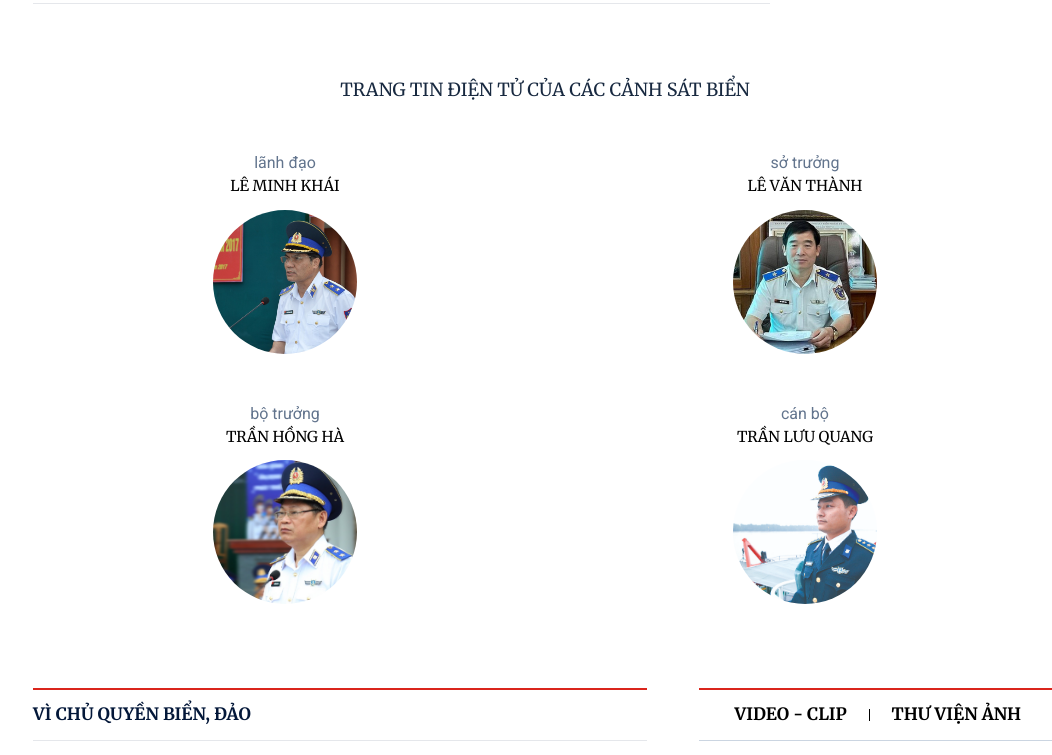
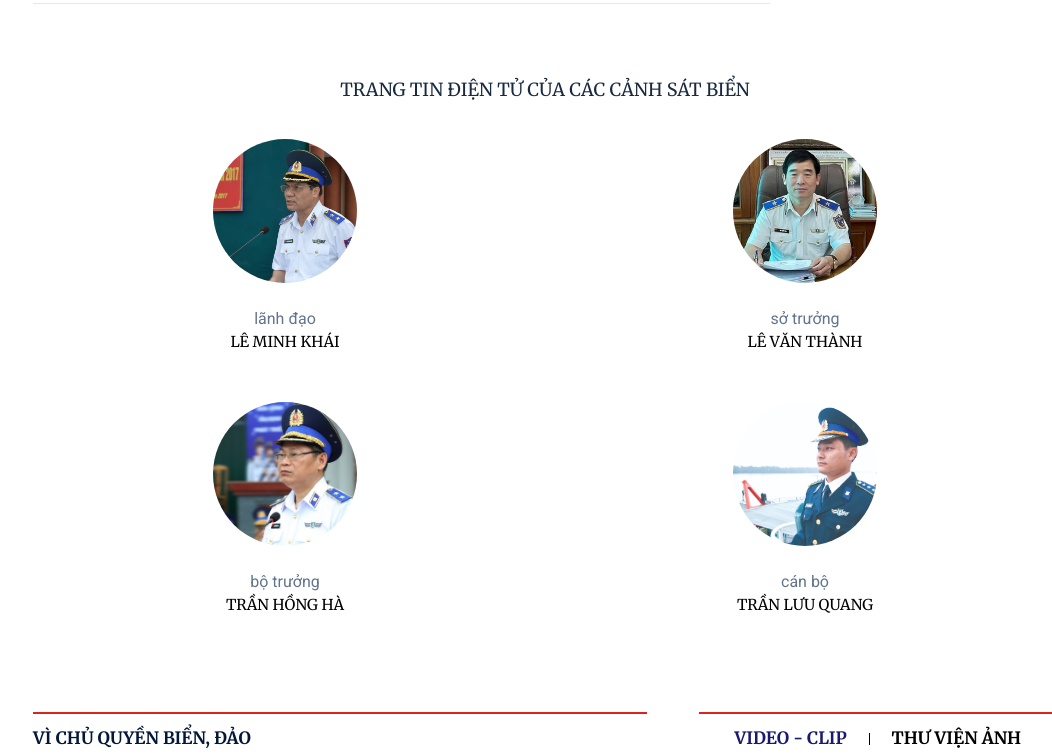
Before and after one commit to HoangCongMin/canhsatbien, a React (Vite) app: page / in a window 1280 px wide. Shown: the part 1320-2075 px from the top of the page, without its empty margins (95-1147 px from the left). Built offline with nearby package versions, Linux system fonts and the light colour scheme.

Commit message:
okfixtest

```diff
--- a/src/Page/Home/index.tsx
+++ b/src/Page/Home/index.tsx
@@ -30,6 +30,7 @@ import { FaBook } from 'react-icons/fa'
 import { IoNewspaperSharp } from 'react-icons/io5'
 import Backfrond from '../../assets/lopqqgk7.png'
 import classNames from 'classnames'
+import IconNews from'../../assets/png-clipart-kochers-computer-icons-new-label-leaf-text-thumbnail.png'
 
 export default function Home() {
   const Theoguongbac = [
@@ -94,7 +95,7 @@ export default function Home() {
 
   ]
   const contentAll = [
-    { id: 1, content: 'TIN MỚI', icon: FaBook ,Conten_all:Theoguongbac},
+    { id: 1, content: 'TIN MỚI', img: IconNews ,Conten_all:Theoguongbac},
     { id: 2, content: 'ĐỌC NHIỀU', icon: IoNewspaperSharp ,Conten_all:DocNhieu},
     {
       id: 3,
--- a/src/component/Napbar/index.tsx
+++ b/src/component/Napbar/index.tsx
@@ -68,7 +68,7 @@ export default function Napbar() {
           <div className='w-full object-cover mt-5 ' style={{ backgroundImage: `url(${Backfrond})` }}>
             <div className='w-full flex items-center	shadow-lg  border-slate-300'>
               <div className='m-auto max-[1383px]:hidden'>
-               <AiFillHome className='mb-[5px] ml-4 text-[#015CA2]'/>
+               <AiFillHome className='mb-[5px] ml-4 text-[#015CA2] text-[20px]'/>
               </div>
               <div className=' flex justify-between w-[98%]  max-[1383px]:hidden  items-center  max-[1316px]:flex-col max-[1316px]:absolute max-[1316px]:w-full 	 max-[1316px]:bg-white'>
 
--- a/src/component/Profile_ListDer/index.tsx
+++ b/src/component/Profile_ListDer/index.tsx
@@ -9,20 +9,20 @@ interface Profile_user {
 
 export default function Profile_ListDer({ user_leader_image, user_leader_id, use_position, user_name }: Profile_user) {
     return (
-        <div className='w-[23%] flex items-center justify-between cursor-pointer  max-[1300px]:w-full rounded-full pb-5 max-[1300px]:flex-col'>
-            <div className='w-[60%] max-[1300px]:py-3'>
-                <div className='font-[Roboto] text-right text-[#62748D] text-[16px] max-[1300px]:text-center'>
-                    {use_position}
-                </div>
-                <div className='text-[15px] text-right uppercase max-[1300px]:text-center'>{user_name}</div>
-            </div>
-            <div className='w-[35%]'>
+        <div className='w-[23%] cursor-pointer  max-[1300px]:w-full rounded-full pb-5 max-[1300px]:flex-col'>
+            <div className='w-full'>
                 <img
-                    className='w-[93px] h-[95px] object-cover  max-[1300px]:rounded-full  max-[1300px]:w-36   max-[1300px]:h-36 m-auto w-full object-cover  group-hover:scale-110 transition duration-300 ease-in-out hover:brightness-50   max-[550px]:w-[83px] max-[550px]:h-[85px]'
+                    className='w-[93px] h-[95px]  rounded-full max-[1300px]:rounded-full  max-[1300px]:w-36   max-[1300px]:h-36 m-auto  object-cover  group-hover:scale-110 transition duration-300 ease-in-out hover:brightness-50   max-[550px]:w-[83px] max-[550px]:h-[85px]'
                     src={user_leader_image}
                     alt=''
                 />
             </div>
+            <div className='w-full max-[1300px]:py-3 mt-3'>
+                <div className='font-[Roboto] text-center text-[#62748D] text-[16px] max-[1300px]:text-center m-auto'>
+                    {use_position}
+                </div>
+                <div className='text-[15px] text-center uppercase max-[1300px]:text-center m-auto'>{user_name}</div>
+            </div>
         </div>
     )
 }
--- a/src/component/Title_media/index.tsx
+++ b/src/component/Title_media/index.tsx
@@ -1,4 +1,4 @@
-import React from 'react'
+import React, { useState } from 'react'
 import classNames from 'classnames'
 
 interface title_name_video {
@@ -8,14 +8,20 @@ interface title_name_video {
 }
 
 export default function Title_media({ title_Clip, libari_image,Title }: title_name_video) {
+  const [active,setActive]=useState(false)
+  const handleActive=()=>{
+    setActive(pre=>!pre)
+  }
+
+  console.log(active)
   return (
     <div className='w-[100%] border-b-[1px] border-slate-300'>
-      <div className='flex justify-between items-center w-[80%] m-auto py-3 max-[420px]:flex-col'>
-        <div className={classNames(`${Title} font-bold hover:text-[#191970] uppercase text-[17px] max-[420px]:py-2`)}>{title_Clip}</div>
+      <div className='flex justify-between items-center w-[80%] m-auto py-3 max-[420px]:flex-col cursor-pointer '>
+        <div onClick={()=>setActive(false)} className={classNames(`${Title} font-bold hover:text-[#191970] ${!active && 'text-[#191970]'} uppercase text-[17px] max-[420px]:py-2`)}>{title_Clip}</div>
         {libari_image && (
           <>
             <div className='w-[1px] h-[12px] bg-black max-[1160px]:h-[26px] max-[420px]:w-[60%] max-[420px]:h-[1px] max-[420px]:bg-slate-300'></div>
-            <div className=' font-bold	hover:text-[#191970] uppercase text-[17px] max-[420px]:py-2'>{libari_image}</div>
+            <div onClick={()=>setActive(true)} className={classNames(` ${active && 'text-[#191970]'} font-bold	hover:text-[#191970]  uppercase text-[17px] max-[420px]:py-2`)} >{libari_image}</div>
           </>
         )}
       </div>
```
Also changed, not shown: src/assets/png-clipart-kochers-computer-icons-new-label-leaf-text-thumbnail.png (added).
